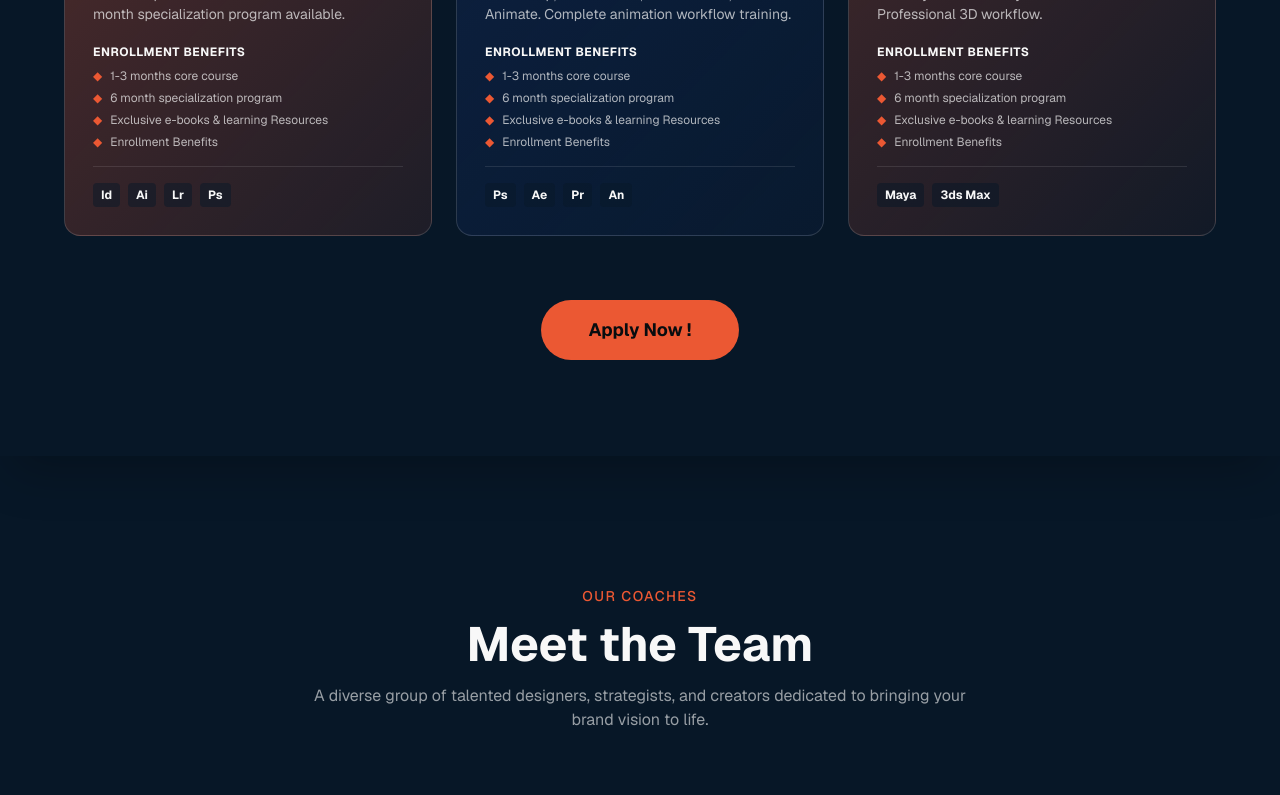
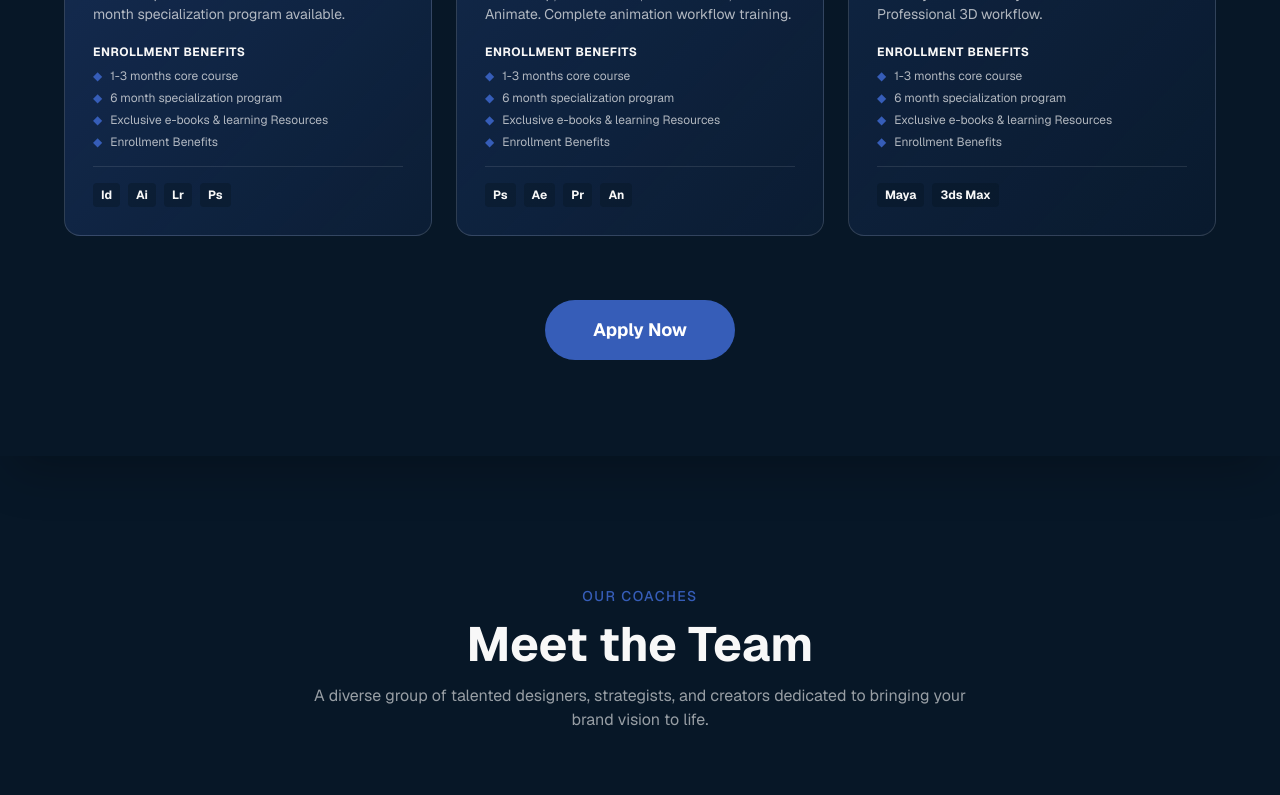
Before and after one commit to Bernie-Dramos/Funnkar-School-of-Design, a Next.js app: page / in a window 1280 px wide. Shown: the part 2118-2913 px from the top of the page. Built offline with nearby package versions, Linux system fonts and the light colour scheme; a web font is replaced by a local one.

Commit message:
colour theme

```diff
--- a/app/globals.css
+++ b/app/globals.css
@@ -14,40 +14,40 @@
 @custom-variant dark (&:is(.dark *));
 
 :root {
-  /* Dark blue navy theme matching the hero image (#1e2f5a, #2c3e66, #29439b) */
+  /* Dark blue navy theme - white and blue only */
   --background: oklch(0.20 0.04 250);
   --foreground: oklch(0.98 0 0);
   --card: oklch(0.25 0.04 250);
   --card-foreground: oklch(0.98 0 0);
   --popover: oklch(0.25 0.04 250);
   --popover-foreground: oklch(0.98 0 0);
-  --primary: oklch(0.35 0.12 264);
+  --primary: oklch(0.50 0.15 264);
   --primary-foreground: oklch(1 0 0);
   --secondary: oklch(0.30 0.08 250);
   --secondary-foreground: oklch(1 0 0);
   --muted: oklch(0.28 0.04 250);
   --muted-foreground: oklch(0.70 0.02 250);
-  --accent: oklch(0.65 0.19 35);
-  --accent-foreground: oklch(0.15 0.01 250);
+  --accent: oklch(0.50 0.15 264);
+  --accent-foreground: oklch(1 0 0);
   --destructive: oklch(0.5 0.15 30);
   --destructive-foreground: oklch(1 0 0);
   --border: oklch(0.35 0.04 250);
   --input: oklch(0.25 0.04 250);
-  --ring: oklch(0.35 0.12 264);
-  --chart-1: oklch(0.35 0.12 264);
-  --chart-2: oklch(0.40 0.10 264);
-  --chart-3: oklch(0.30 0.10 264);
-  --chart-4: oklch(0.38 0.11 264);
-  --chart-5: oklch(0.33 0.12 264);
+  --ring: oklch(0.50 0.15 264);
+  --chart-1: oklch(0.50 0.15 264);
+  --chart-2: oklch(0.55 0.13 264);
+  --chart-3: oklch(0.45 0.12 264);
+  --chart-4: oklch(0.60 0.14 264);
+  --chart-5: oklch(0.40 0.13 264);
   --radius: 0.625rem;
   --sidebar: oklch(0.25 0.04 250);
   --sidebar-foreground: oklch(0.98 0 0);
-  --sidebar-primary: oklch(0.35 0.12 264);
+  --sidebar-primary: oklch(0.50 0.15 264);
   --sidebar-primary-foreground: oklch(1 0 0);
-  --sidebar-accent: oklch(0.35 0.12 264);
+  --sidebar-accent: oklch(0.50 0.15 264);
   --sidebar-accent-foreground: oklch(1 0 0);
   --sidebar-border: oklch(0.35 0.04 250);
-  --sidebar-ring: oklch(0.35 0.12 264);
+  --sidebar-ring: oklch(0.50 0.15 264);
 }
 
 @theme inline {
--- a/components/courses.tsx
+++ b/components/courses.tsx
@@ -9,7 +9,7 @@ const courses = [
     duration: "1-3 months",
     benefits: ["1-3 months core course", "6 month specialization program", "Exclusive e-books & learning Resources", "Enrollment Benefits"],
     tools: ["Id", "Ai", "Lr", "Ps"],
-    accentColor: "from-accent/30 to-accent/10",
+    accentColor: "from-primary/30 to-primary/10",
   },
   {
     id: 2,
@@ -19,7 +19,7 @@ const courses = [
     duration: "1-3 months",
     benefits: ["1-3 months core course", "6 month specialization program", "Exclusive e-books & learning Resources", "Enrollment Benefits"],
     tools: ["Ps", "Ae", "Pr", "An"],
-    accentColor: "from-primary/30 to-primary/10",
+    accentColor: "from-primary/25 to-primary/8",
   },
   {
     id: 3,
@@ -29,7 +29,7 @@ const courses = [
     duration: "1-3 months",
     benefits: ["1-3 months core course", "6 month specialization program", "Exclusive e-books & learning Resources", "Enrollment Benefits"],
     tools: ["Maya", "3ds Max"],
-    accentColor: "from-accent/25 to-accent/5",
+    accentColor: "from-primary/20 to-primary/5",
   },
 ]
 
@@ -39,7 +39,7 @@ export default function Courses() {
       <div className="mx-auto max-w-6xl">
         <div className="text-center mb-12 sm:mb-16">
           <h2 className="text-3xl sm:text-5xl md:text-6xl font-black mb-4 sm:mb-6 text-balance tracking-tight">
-            Our Courses & <span className="text-accent">Programs</span>
+            Our Courses & <span className="text-primary">Programs</span>
           </h2>
           <p className="text-base sm:text-lg text-foreground/70 max-w-2xl mx-auto">
             From beginner fundamentals to advanced professional certifications, we offer courses designed for every
@@ -51,16 +51,16 @@ export default function Courses() {
           {courses.map((course) => (
             <div
               key={course.id}
-              className={`bg-linear-to-br ${course.accentColor} border border-foreground/15 rounded-xl sm:rounded-2xl p-5 sm:p-7 hover:border-accent/60 transition-all duration-300 hover:shadow-xl hover:shadow-accent/10 cursor-pointer`}
+              className={`bg-linear-to-br ${course.accentColor} border border-foreground/15 rounded-xl sm:rounded-2xl p-5 sm:p-7 hover:border-primary/60 transition-all duration-300 hover:shadow-xl hover:shadow-primary/10 cursor-pointer`}
             >
               <div className="flex items-start justify-between mb-4 sm:mb-5">
-                <span className="text-xs sm:text-sm font-bold text-accent uppercase tracking-wider">
+                <span className="text-xs sm:text-sm font-bold text-primary uppercase tracking-wider">
                   {course.level}
                 </span>
                 <span className="text-xs text-foreground/50 font-medium">{course.duration}</span>
               </div>
 
-              <h3 className="text-lg sm:text-xl font-bold mb-3 group-hover:text-accent transition-colors">
+              <h3 className="text-lg sm:text-xl font-bold mb-3 group-hover:text-primary transition-colors">
                 Learn {course.title}
               </h3>
               <p className="text-foreground/70 text-sm mb-5 line-clamp-3">{course.description}</p>
@@ -70,7 +70,7 @@ export default function Courses() {
                 <ul className="space-y-1.5 text-xs text-foreground/70">
                   {course.benefits.map((benefit, idx) => (
                     <li key={idx} className="flex items-start">
-                      <span className="text-accent mr-2">◆</span>
+                      <span className="text-primary mr-2">◆</span>
                       <span>{benefit}</span>
                     </li>
                   ))}
@@ -92,7 +92,7 @@ export default function Courses() {
 
         <div className="text-center mt-12 sm:mt-16">
           <button className="px-8 sm:px-12 py-3 sm:py-4 bg-accent text-accent-foreground rounded-full font-bold hover:bg-accent/90 transition-all hover:shadow-lg hover:shadow-accent/30 text-base sm:text-lg">
-            Apply Now !
+            Apply Now
           </button>
         </div>
       </div>
--- a/components/hero.tsx
+++ b/components/hero.tsx
@@ -4,20 +4,20 @@ export default function Hero() {
   return (
     <section className="relative min-h-[85vh] sm:min-h-screen flex items-center justify-center overflow-hidden bg-linear-to-b from-background to-background/95">
       <div className="absolute inset-0 w-full h-full">
-        <div className="absolute inset-0 bg-linear-to-br from-primary/10 via-background to-accent/5" />
-        <div className="absolute top-0 right-0 w-96 h-96 bg-accent/5 rounded-full blur-3xl" />
+        <div className="absolute inset-0 bg-linear-to-br from-primary/10 via-background to-primary/5" />
+        <div className="absolute top-0 right-0 w-96 h-96 bg-primary/8 rounded-full blur-3xl" />
         <div className="absolute bottom-0 left-0 w-96 h-96 bg-primary/5 rounded-full blur-3xl" />
       </div>
 
       <div className="relative z-10 mx-auto max-w-5xl px-4 sm:px-6 text-center">
         <div className="mb-6 sm:mb-8">
-          <span className="inline-block text-xs sm:text-sm font-bold uppercase tracking-widest text-accent mb-4">
+          <span className="inline-block text-xs sm:text-sm font-bold uppercase tracking-widest text-primary mb-4">
             Welcome to Funnkar School of Design
           </span>
         </div>
 
         <h1 className="text-4xl sm:text-6xl md:text-7xl font-black tracking-tight mb-4 sm:mb-6 text-balance leading-tight">
-          Unlock Your <span className="text-accent">Design Potential</span>
+          Unlock Your <span className="text-primary">Design Potential</span>
         </h1>
 
         <p className="text-lg sm:text-xl text-foreground/80 max-w-3xl mx-auto mb-8 sm:mb-12 text-pretty leading-relaxed font-light">
@@ -26,10 +26,10 @@ export default function Hero() {
         </p>
 
         <div className="flex flex-col sm:flex-row gap-4 justify-center items-center">
-          <button className="px-8 sm:px-10 py-3 sm:py-4 bg-accent text-accent-foreground rounded-full font-bold hover:bg-accent/90 transition-all hover:shadow-lg hover:shadow-accent/30 text-base sm:text-lg w-full sm:w-auto">
+          <button className="px-8 sm:px-10 py-3 sm:py-4 bg-primary text-primary-foreground rounded-full font-bold hover:bg-primary/90 transition-all hover:shadow-lg hover:shadow-primary/30 text-base sm:text-lg w-full sm:w-auto">
             Explore Courses
           </button>
-          <button className="px-8 sm:px-10 py-3 sm:py-4 border-2 border-foreground/40 rounded-full font-bold hover:border-accent hover:text-accent transition-all text-base sm:text-lg w-full sm:w-auto">
+          <button className="px-8 sm:px-10 py-3 sm:py-4 border-2 border-foreground/40 rounded-full font-bold hover:border-primary hover:text-primary transition-all text-base sm:text-lg w-full sm:w-auto">
             Get Brochure
           </button>
         </div>
```
